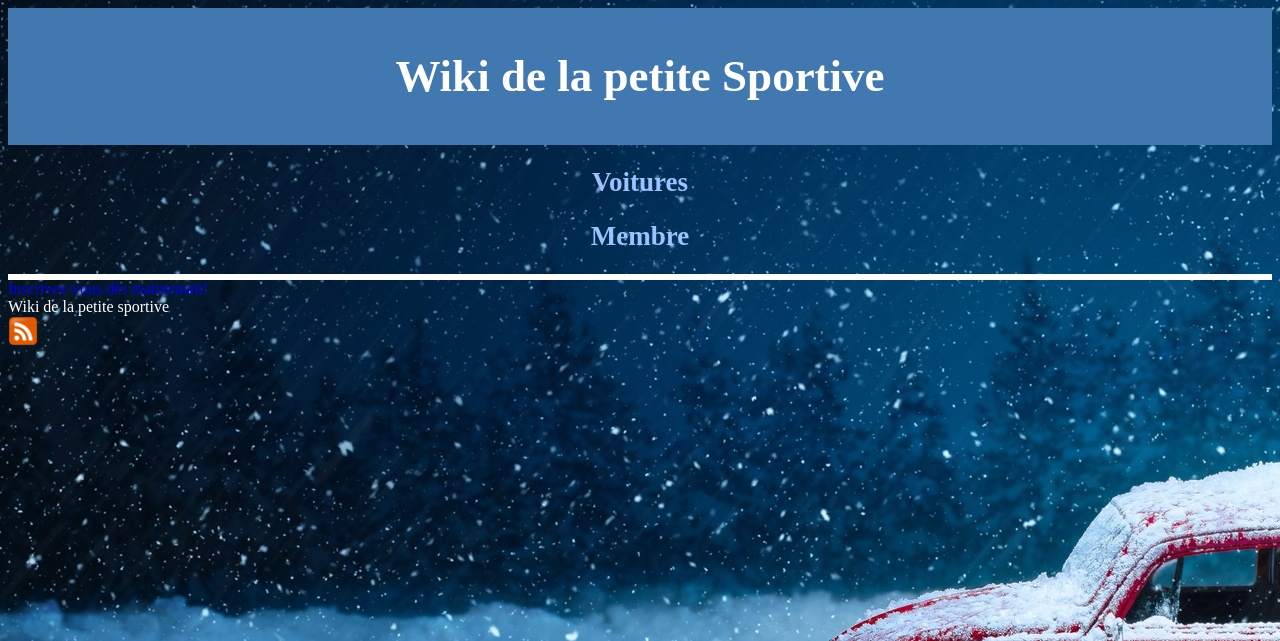
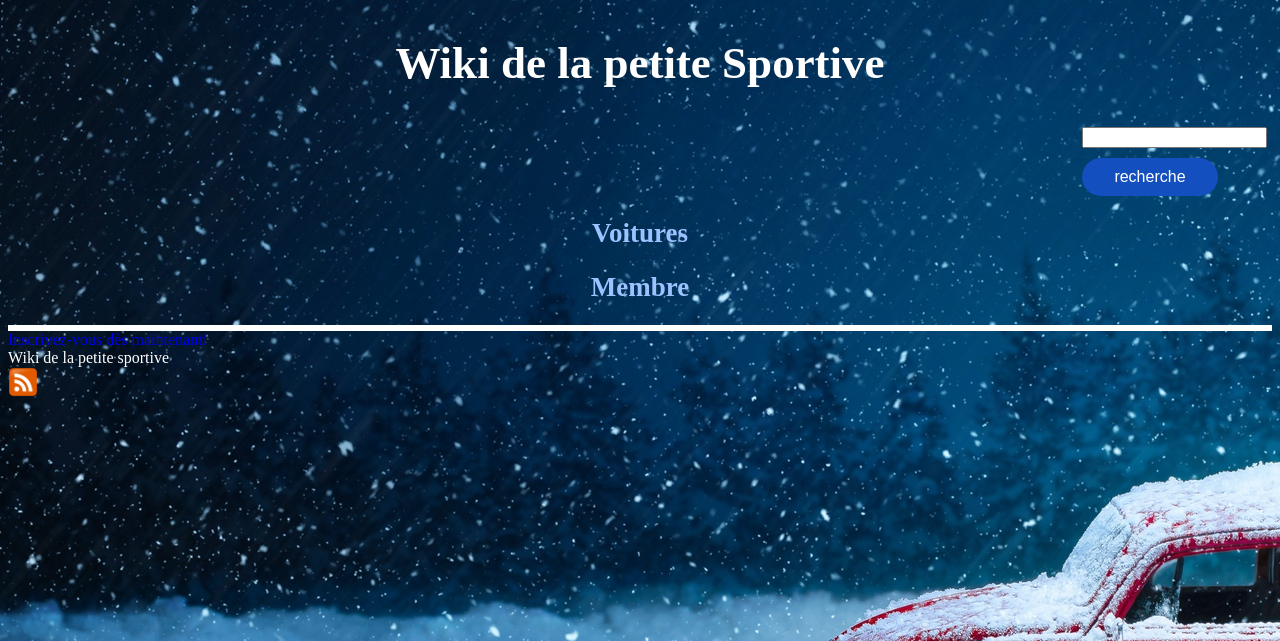
Before and after one commit to cegepmatane/projet-serveur-web-2020-ThonyDelire, a PHP site: page /voiture-referencement/ in a window 1280 px wide. Shown: the top 641 px of the page. Run offline with PHP 8.4, Linux system fonts and the light colour scheme.

Commit message:
Recherche rapide fonctionnel

```diff
--- a/entete.php
+++ b/entete.php
@@ -5,13 +5,21 @@
 	<link rel="stylesheet" type="text/css" href="style.css">
     <title>Wiki Sportive</title>
 </head>
-<body style="background-color: #ededed;">
+<body>
 	<header>
 
     <nav>
-        <div style="border: 5px solid #4178b0; background-color: #4178b0;">
+        <div>
         <a href=""><h1 style="text-align: center; font-size: 45px; color: white; ">Wiki de la petite Sportive</h1></a>
         </div>
+        <form id="rechercheRapide" action="resultatRechercheRapide.php" method="post" enctype="multipart/form-data">
+
+			<div>
+				<input type="text" name="recherche" id="recherche"/>
+            </div>
+            <input id="buttonRecherche" type="submit" value="recherche">
+		</form>
+
         <a id="index" href="liste-voiture.php"><h1>Voitures</h1></a>
         <a id="index" href="membre.php"><h1>Membre</h1></a>
     </nav>
--- a/style.css
+++ b/style.css
@@ -3,7 +3,7 @@ body {
     color:white;
     background-color:#0d6ac2;
     background-image:url(image/fond.jpg);
-    background-repeat:no-repeat;
+
     }
 .puissanceHp {
     color:rgb(238, 238, 135);
@@ -193,3 +193,30 @@ h2{
     margin-right: auto;
     border: 5px solid black;
 }
+#rechercheRapide
+{
+    margin-left: 85%;
+}
+#buttonRecherche
+{
+    background-color: #134fbf;
+    border: none;
+    color: white;
+    padding: 10px 32px;
+    text-align: center;
+    text-decoration: none;
+    display: inline-block;
+    font-size: 16px;
+    margin-top: 10px;
+    border-radius: 30px;
+}
+
+#resultatRecherche
+{
+    border: 3px solid black;
+    text-decoration: none;
+    margin-top: 10px;
+    opacity: 0.90;
+    background-color: rgb(53, 107, 187);
+
+}
```
Also changed, not shown: accesseur/VoitureDAO.php (+22 -0 lines), liste-voiture.php (+2 -16 lines), resultatRechercheRapide.php (added, +32 -0 lines).
